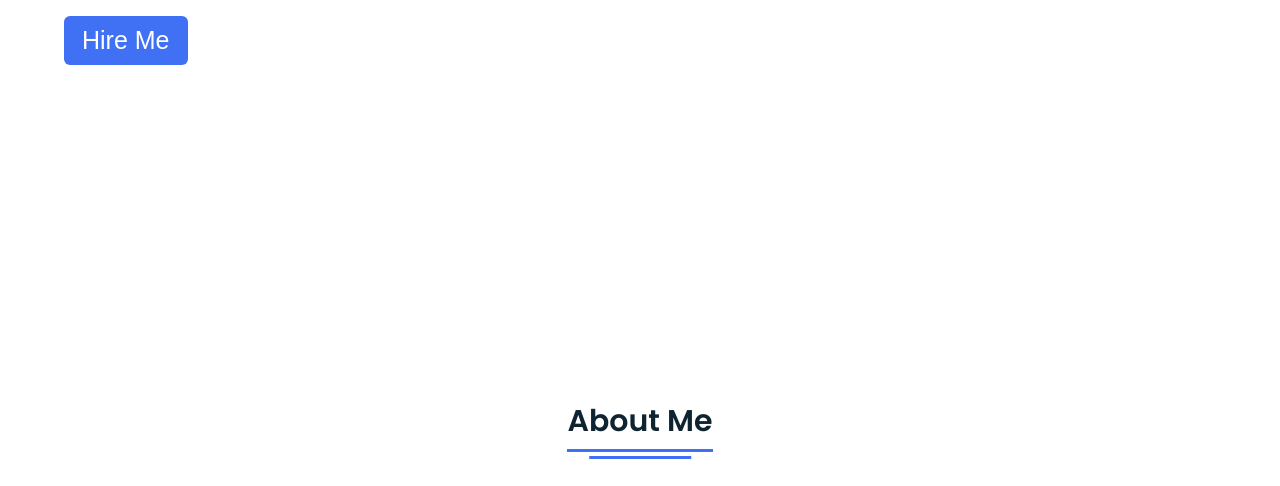
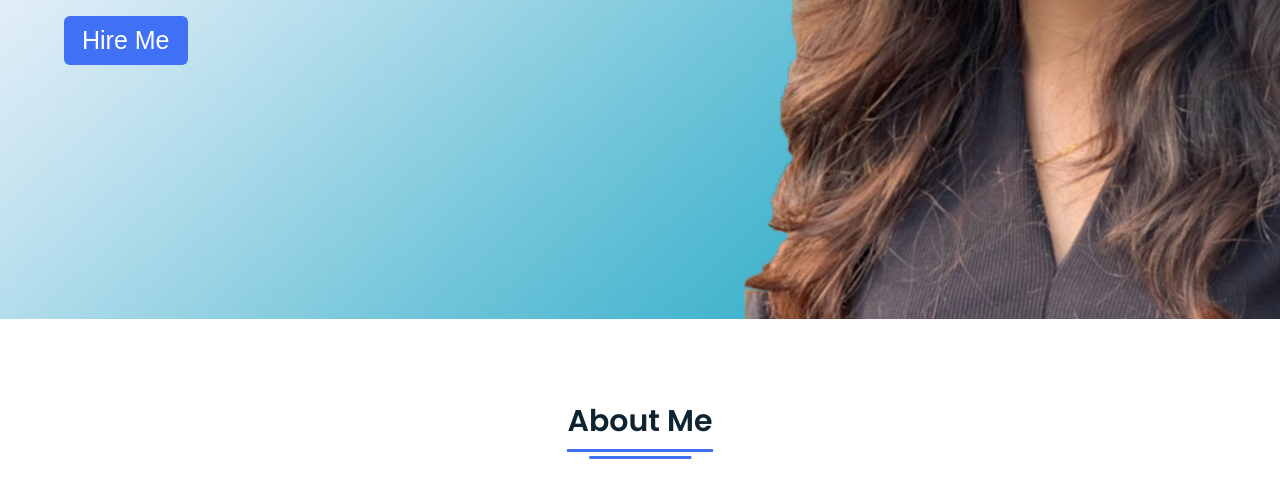
Before and after one commit to SufiShrestha/Minesite, a plain HTML site: page index.html in a window 1280 px wide. Shown: the part 481-967 px from the top of the page. Drawn offline with Linux system fonts and the light colour scheme.

Commit message:
Update style.css

```diff
--- a/style.css
+++ b/style.css
@@ -138,7 +138,7 @@ nav.sticky .menu-btn {
 .home {
     height: 100vh;
     width: 100%;
-    background: url("background.png") no-repeat;
+    background: url("background.jpg") no-repeat;
     background-size: cover;
     background-position: center;
     background-attachment: fixed;
```
